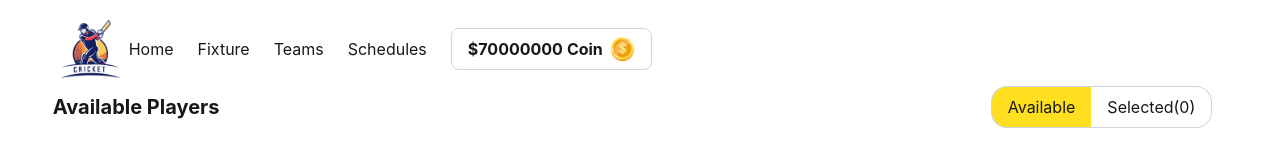
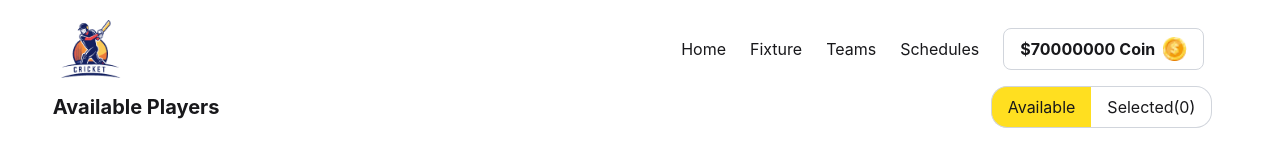
Before and after one commit to MDFAHAD721/My-Dream-Eleven, a React (Vite) app: page / in a window 1280 px wide. Shown: the top 160 px of the page. Built offline with nearby package versions, Linux system fonts and the light colour scheme.

Commit message:
added some changes

```diff
--- a/src/components/Navbar/navbar.jsx
+++ b/src/components/Navbar/navbar.jsx
@@ -5,7 +5,7 @@ const Navbar = ({ availableBalance }) => {
   return (
     <div>
       {/* navbar design */}
-      <div className="navbar w-11/12 mx-auto pt-5  flex flex-col md:flex-row">
+      <div className="navbar w-11/12 mx-auto pt-5  flex flex-col md:flex-row justify-between">
         <div className="flex mb-7 md:mb-0">
           <a className="text-xl">
             <img src={navImg} alt="logo" className="w-15 mr-2" />
```
